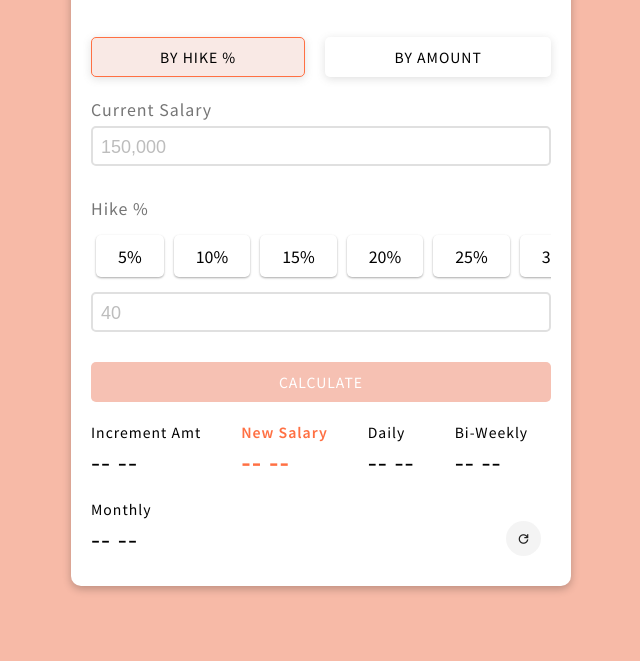
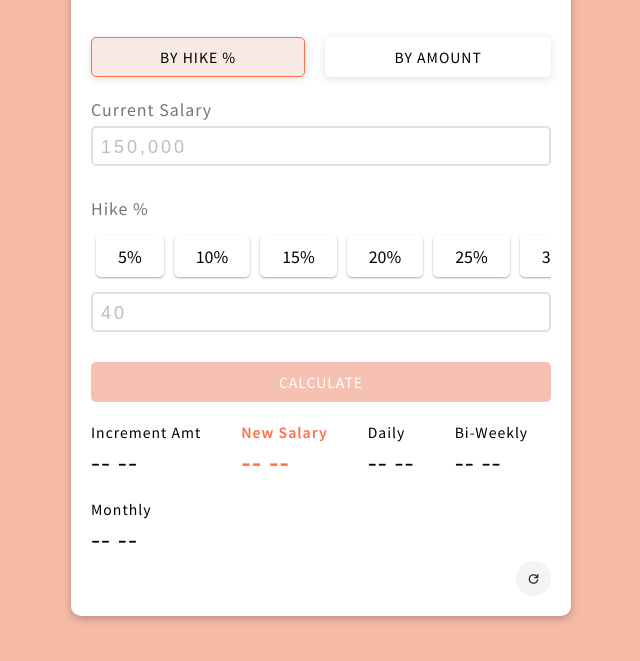
Before and after one commit to Pratitb/salary-calculator, a plain HTML site: page index.html in a window 1280 px wide. Shown: the part 127-788 px from the top of the page, without its empty margins (319-959 px from the left). Drawn offline with nearby package versions, Linux system fonts and the light colour scheme.

Commit message:
reset button position fix

```diff
--- a/app.css
+++ b/app.css
@@ -29,7 +29,7 @@ body {
 	position: relative;
 	max-width: 500px;
 	margin: 0 auto;
-	padding: 30px 20px;
+	padding: 30px 20px 60px;
 	border-radius: var(--radius);
 	box-shadow: var(--shadow);
 	background-color: #fff;
@@ -86,6 +86,7 @@ body {
 	font-size: 16px;
 	padding: 8px;
 	height: 36px;
+	letter-spacing: 3px;
 	color: var(--black);
 	outline: none;
 	border: 2px solid #e0e0e0;
@@ -184,11 +185,11 @@ body {
 	display: flex;
 	justify-content: center;
 	align-items: center;
-	gap: 05px;
+	gap: 0 5px;
 	cursor: pointer;
 	position: absolute;
-	right: 30px;
-	bottom: 30px;
+	right: 20px;
+	bottom: 12px;
 	width: var(--reset-btn);
 	height: var(--reset-btn);
 	border-radius: 50%;
@@ -258,6 +259,9 @@ body {
 	.salary_output_wrap {
 		flex-direction: row;
 	}
+	.reset_btn_wrap {
+		bottom: 20px;
+	}
 }
 @media screen and (min-width: 1280px) {
 	.calc_head {
```
